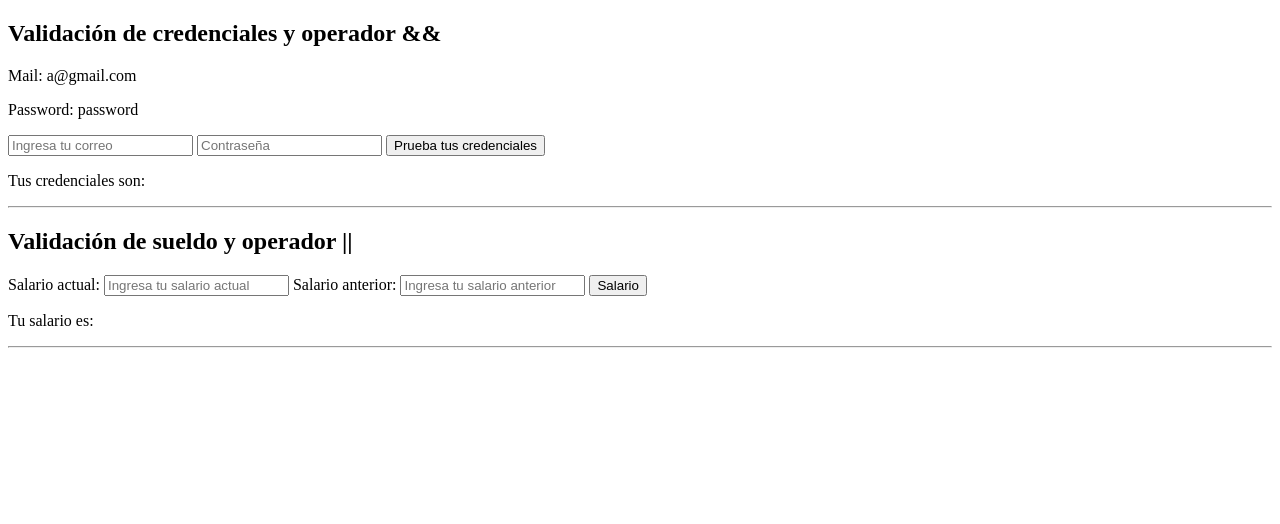
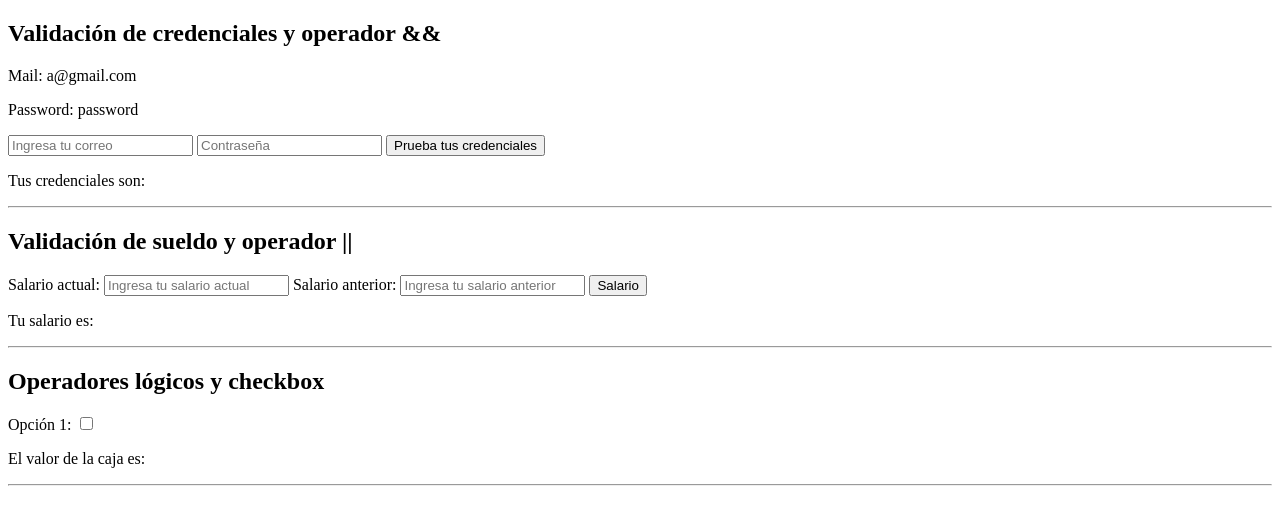
Before and after one commit to chrislopez93/repositoriodeejercicios_mail_password, a plain HTML site: page index.html in a window 1280 px wide. Drawn offline with Linux system fonts and the light colour scheme.

Commit message:
Ejercicio checkbox

```diff
--- a/index.html
+++ b/index.html
@@ -25,5 +25,11 @@
     <button onclick="salario()">Salario</button>
     <p>Tu salario es:<span class="spanSalario"></span></p>
     <hr>
+
+    <h2>Operadores lógicos y checkbox</h2>
+    <label for="opt1">Opción 1: </label>
+    <input type="checkbox" name="opt1" id="opt1"  placeholder="Ingresa tu opción" onchange="check()">
+    <p>El valor de la caja es: <span class="checked"></span></p>
+    <hr>
 </body>
 </html>
--- a/script.js
+++ b/script.js
@@ -21,3 +21,14 @@ function salario(){
         spanSalario.innerHTML = " " + "Incorrecto";
     }
 }
+
+function check(){
+    const check = document.querySelector('#opt1').checked;
+    if(check == true){
+        const checked = document.querySelector('.checked');
+        checked.innerHTML = " " + "True";
+    }else{
+        const checked = document.querySelector('.checked');
+        checked.innerHTML = " " + "False";
+    }
+}
```
